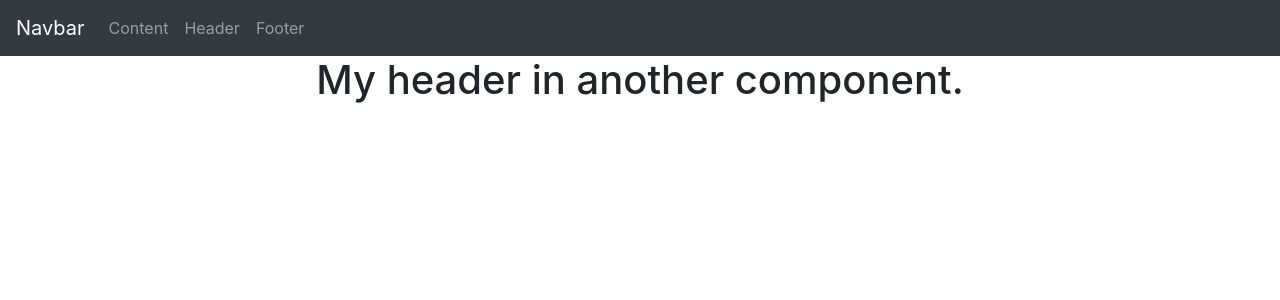
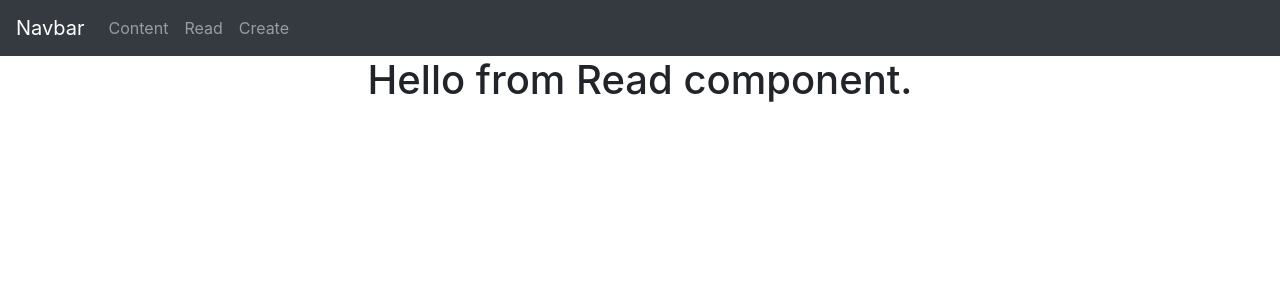
Before and after one commit to RyanClinton777/DataRepLab10, a React (Create React App) app: page /read in a window 1280 px wide. Shown: the top 300 px of the page. Built offline with nearby package versions, Linux system fonts and the light colour scheme.

Commit message:
Create Read and Create components

```diff
--- a/src/App.js
+++ b/src/App.js
@@ -1,8 +1,13 @@
 import React from 'react';
 import './App.css';
+//import our components
+//to auto import, type the name in the code and let the autocomplete window pop up...
+// - and select auto import
 import { Header } from './components/Header';
 import { Footer } from './components/Footer';
 import { Content } from './components/Content';
+import { Read } from './components/Read';
+import { Create } from './components/Create';
 //react-bootstrap stylesheet
 import 'bootstrap/dist/css/bootstrap.min.css';
 //react-bootstrap components
@@ -26,18 +31,18 @@ class App extends React.Component {
       <Router>
         <div className="App">
           <Navbar bg="dark" variant="dark">
-            <Navbar.Brand href="#home">Navbar</Navbar.Brand>
+            <Navbar.Brand href="/">Navbar</Navbar.Brand>
             <Nav className="mr-auto">
               <Nav.Link href="/">Content</Nav.Link>
-              <Nav.Link href="/read">Header</Nav.Link>
-              <Nav.Link href="/create">Footer</Nav.Link>
+              <Nav.Link href="/read">Read</Nav.Link>
+              <Nav.Link href="/create">Create</Nav.Link>
             </Nav>
           </Navbar>
 
           <Switch>
             <Route path='/' component={Content} exact ></Route>
-            <Route path='/read' component={Header} ></Route>
-            <Route path='/create' component={Footer} ></Route>
+            <Route path='/read' component={Read} ></Route>
+            <Route path='/create' component={Create} ></Route>
           </Switch>
 
         </div>
--- /dev/null
+++ b/src/components/Create.js
@@ -0,0 +1,14 @@
+import React from 'react'; //leave class blank and type source for autcomplete options
+import '../App.css'; // ../ is parent directory
+
+export class Create extends React.Component {
+	render() {
+        //this looks like html, but it is actually JSX
+		return(
+			//css file name
+			<div className="App">
+				<h1> Hello from Create component.</h1>
+			</div>
+		)
+	}
+}
--- /dev/null
+++ b/src/components/Read.js
@@ -0,0 +1,13 @@
+import React from 'react'; //leave class blank and type source for autcomplete options
+import '../App.css'; // ../ is parent directory
+
+export class Read extends React.Component {
+	render() {
+		return(
+			//css file name
+			<div className="App">
+				<h1> Hello from Read component.</h1>
+			</div>
+		)
+	}
+}
```
